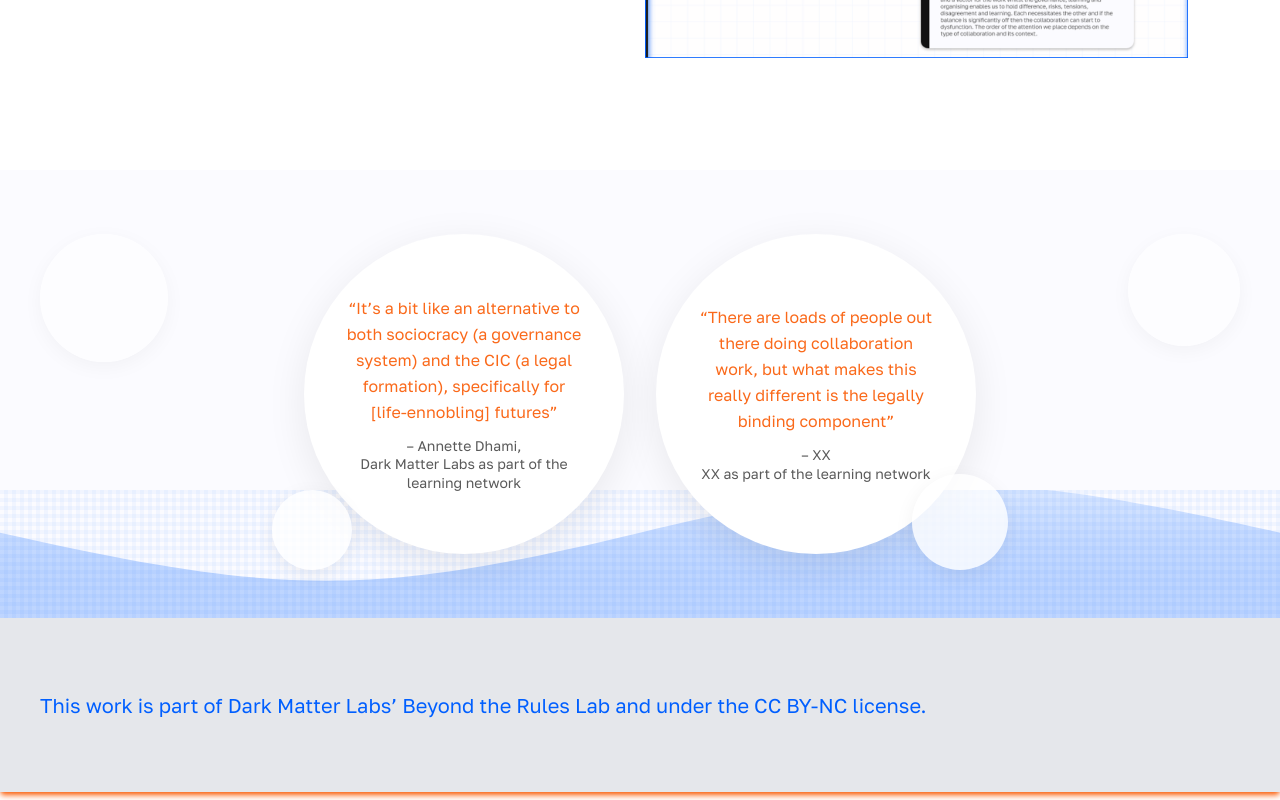
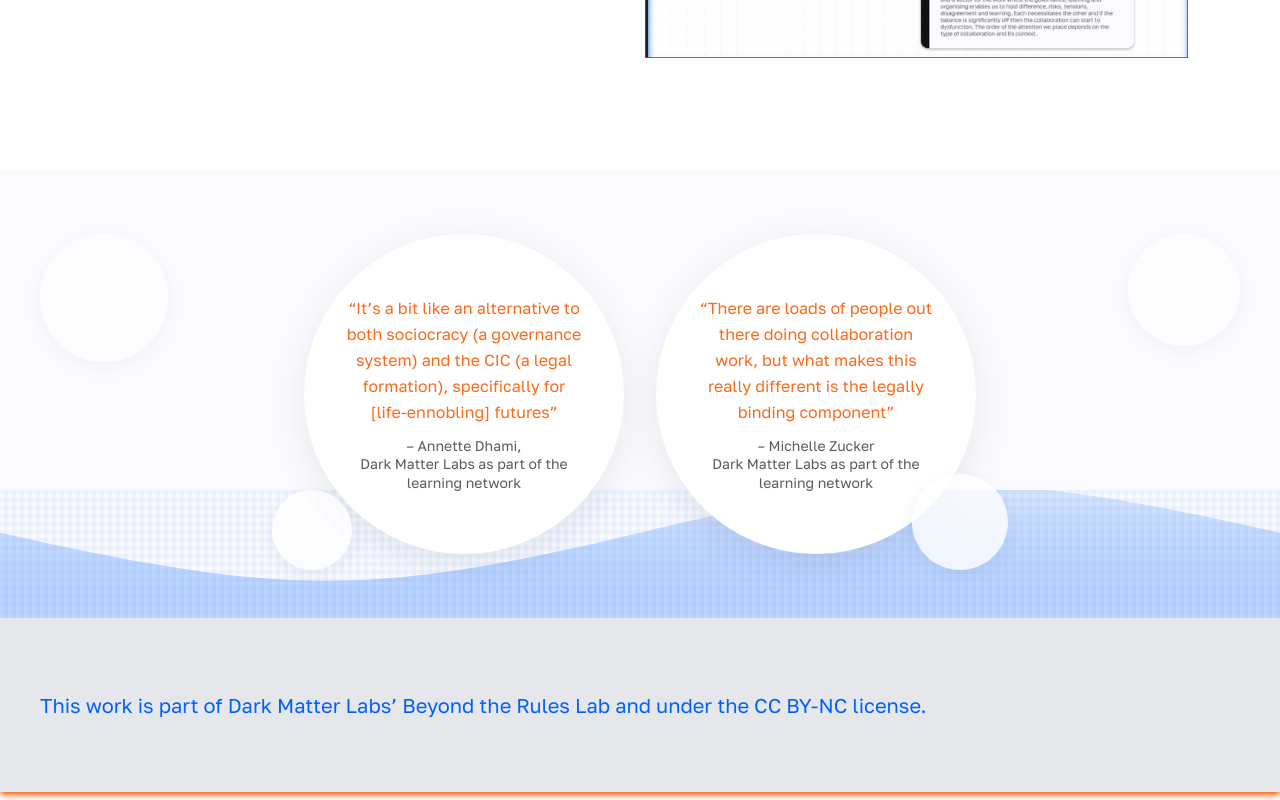
Before and after one commit to Dark-Matter-Labs/many_to_many, a Next.js app: page /overview in a window 1280 px wide. Shown: the part 4398-5198 px from the top of the page. Built offline with nearby package versions, Linux system fonts and the light colour scheme.

Commit message:
add Michelle

```diff
--- a/components/QuotesSection.jsx
+++ b/components/QuotesSection.jsx
@@ -35,9 +35,9 @@ export default function QuotesSection() {
                     </span>
                   </p>
                   <p className="text-grey-600 mt-3 text-xs">
-                    – XX
+                    – Michelle Zucker
                     <br />
-                    XX as part of the learning network
+                    Dark Matter Labs as part of the learning network
                   </p>
                 </div>
               </div>
```
